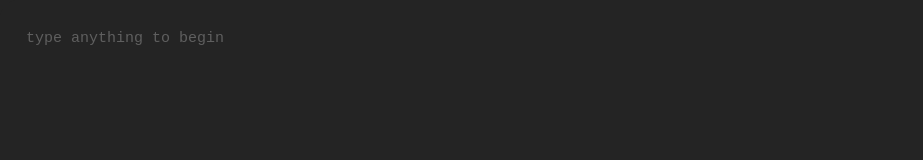
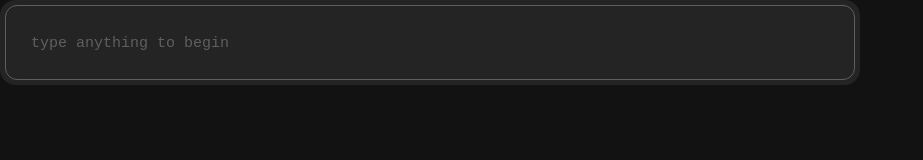
Before and after one commit to notsoparker/note-app, a website built with Vite: page index.html in a window 1280 px wide. Shown: the whole page, without its empty margins (0-923 px from the left). Built offline with nearby package versions, Linux system fonts and the light colour scheme.

Commit message:
NA-003: Styling on Text Area

```diff
--- a/index.html
+++ b/index.html
@@ -1,5 +1,6 @@
 <!doctype html>
 <html lang="en">
+
   <head>
     <meta charset="UTF-8" />
     <link rel="stylesheet" href="/src/styles.css" />
@@ -7,7 +8,13 @@
     <title>note-app</title>
     <script type="module" src="/src/main.ts" defer></script>
   </head>
+
   <body>
-    <textarea id="note" placeholder="type anything to begin" spellcheck="false"></textarea>
+
+    <div id="container">
+          <textarea id="textarea" placeholder="type anything to begin" spellcheck="false"></textarea>
+    </div>
+
   </body>
+
 </html>
--- a/src-tauri/tauri.conf.json
+++ b/src-tauri/tauri.conf.json
@@ -14,9 +14,9 @@
     "macOSPrivateApi": true,
   "windows": [
     {
-      "title": "note-app",
-      "width": 850,
-      "height": 75,
+      "title": "tauri-app",
+      "width": 860,
+      "height": 85,
       "decorations": false,
       "resizable": false,
       "center": true,
--- a/src/styles.css
+++ b/src/styles.css
@@ -4,21 +4,18 @@
   /* ---- Colors ---- */
   --primary-color: #FFDC4E;
   --bg-color: #242424;
-  --text-color: #e6e6e6;
   --placeholder-color: #5f5f5f;
 
   /* ---- Border ---- */
   --border-width: 1px;
-  --border-color: #242424;
+  --border-color: #5f5f5f;
   --border-radius: 15px;
-
-  /* ---- Spacing ---- */
-  --padding: 25px;
 
   /* ---- Typography ---- */
   --font-family: 'Roboto Mono', monospace;
   --font-size: 15px;
   --line-height: 1.7;
+  --text-color: #e6e6e6;
 }
 
 * {
@@ -31,32 +28,40 @@ html, body {
   width: 100%;
   height: 100%;
   background: transparent;
-}
-
-body {
-  background: var(--bg-color);
-  border: var(--border-width) solid var(--border-color);
-  border-radius: var(--border-radius);
   overflow: hidden;
 }
 
-#note {
-  width: 100%;
-  height: 100%;
-  border: none;
+#container {
+  width: 860px;
+  height: 85px;
+  background: var(--bg-color);
+  border: var(--border-width) solid var(--bg-color);
+  border-radius: 15px;
+  display:block;
+  justify-content: center;
+  align-items: center;
+  padding: 4px;
+}
+
+#textarea {
+  height: 75px;
+  width: 850px;
+  border: var(--border-width) solid var(--border-color);
+  border-radius: 12px;
   outline: none;
   resize: none;
-  background: transparent;
+  background: var(--bg-color);
   color: var(--text-color);
   font-family: var(--font-family);
   font-size: var(--font-size);
   line-height: var(--line-height);
-  padding: var(--padding);
+  padding: 25px;
   text-align: left;
   vertical-align: middle;
   caret-color: var(--primary-color);
+  overflow: hidden;
 }
 
-#note::placeholder {
+#textarea::placeholder {
   color: var(--placeholder-color);
 }
```
Also changed, not shown: 1 other file.
